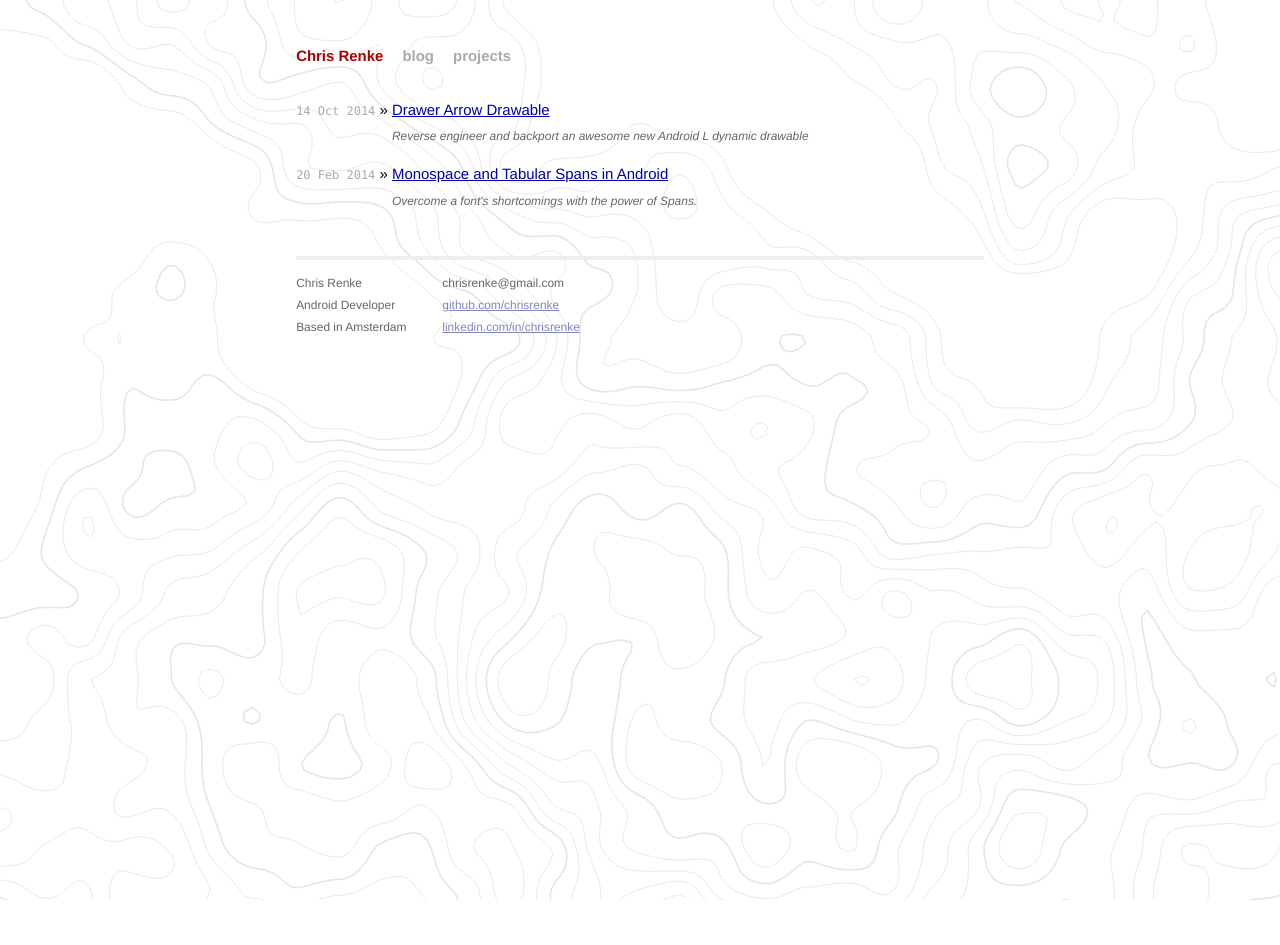
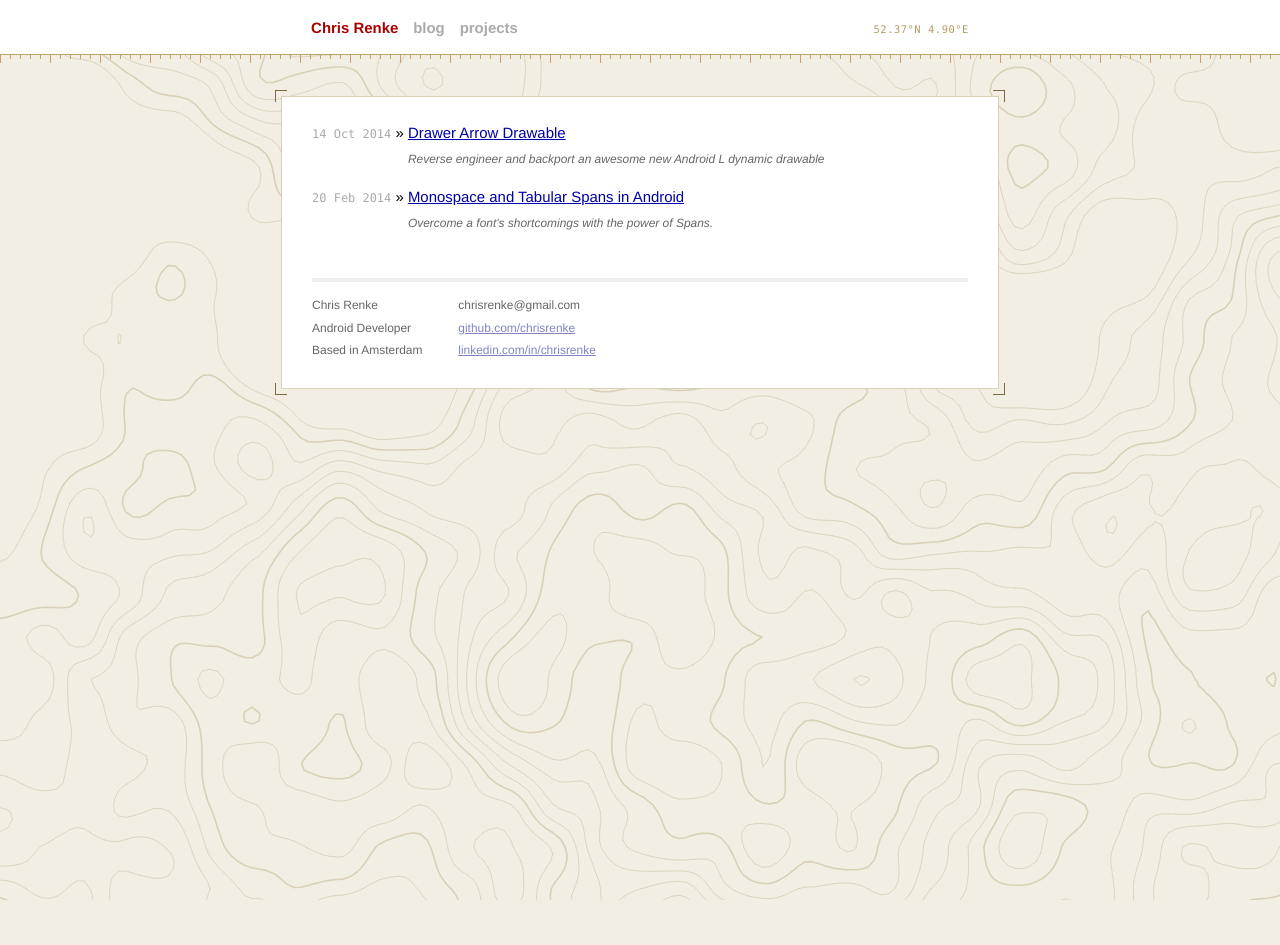
Before and after one commit to ChrisRenke/chrisrenke.github.io, a Jekyll site: the page built from index.html, in a window 1280 px wide. Built offline with Jekyll 4.4.1, drawn with Linux system fonts in a browser that asks for light colours; after the commit the page ends 900 px from its top, so only the background shows below that.

Commit message:
Add masthead band and content panel over the contour background
Co-Authored-By: Claude Sonnet 5.5 <noreply@anthropic.com>

```diff
--- a/_layouts/default.html
+++ b/_layouts/default.html
@@ -16,12 +16,16 @@
     <body>
         <canvas id="contour" aria-hidden="true"></canvas>
 
-        <div class="site">
-          <div class="header">
+        <header class="masthead">
+          <div class="masthead-inner">
             <h1 class="title"><a href="/">{{ site.name }}</a></h1>
             <a class="extra" href="/">blog</a>
             <a class="extra" href="/projects">projects</a>
+            <span class="coords" aria-hidden="true">52.37&deg;N 4.90&deg;E</span>
           </div>
+        </header>
+
+        <div class="site">
 
           {{ content }}
 
--- a/css/main.css
+++ b/css/main.css
@@ -12,7 +12,7 @@
 
 html, body { height: 100%; }
 
-:root { --contour-color: #e6e6e6; }
+:root { --contour-color: #d9d0b8; }
 
 #contour {
   position: fixed;
@@ -23,7 +23,7 @@ html, body { height: 100%; }
 }
 
 body {
-  background-color: #FFF;
+  background-color: #f2eee4;
   font: 13.34px Helvetica, Arial, sans-serif;
   font-size: small;
   text-align: center;
@@ -74,23 +74,83 @@ a:visited { color: #a0a; }
 /*****************************************************************************/
 
 .site {
+  position: relative;
   font-size: 115%;
   text-align: justify;
   max-width: 48em;
+  width: calc(100% - 1.5em);
   box-sizing: border-box;
-  padding: 0 1em;
-  margin: 3em auto 2em;
+  padding: 1.5em 2em 1em;
+  margin: 2.75em auto 2.5em;
   line-height: 1.5em;
+  background-color: #fff;
+  border: 1px solid #d9d0b8;
 }
 
-.header a {
+/* corner crop marks, like a map sheet */
+.site::before {
+  content: "";
+  position: absolute;
+  top: -7px; right: -7px; bottom: -7px; left: -7px;
+  pointer-events: none;
+  background:
+    linear-gradient(#7a6a48, #7a6a48) top left / 12px 1px no-repeat,
+    linear-gradient(#7a6a48, #7a6a48) top left / 1px 12px no-repeat,
+    linear-gradient(#7a6a48, #7a6a48) top right / 12px 1px no-repeat,
+    linear-gradient(#7a6a48, #7a6a48) top right / 1px 12px no-repeat,
+    linear-gradient(#7a6a48, #7a6a48) bottom left / 12px 1px no-repeat,
+    linear-gradient(#7a6a48, #7a6a48) bottom left / 1px 12px no-repeat,
+    linear-gradient(#7a6a48, #7a6a48) bottom right / 12px 1px no-repeat,
+    linear-gradient(#7a6a48, #7a6a48) bottom right / 1px 12px no-repeat;
+}
+
+/* full-width band at the top of the page */
+.masthead {
+  position: relative;
+  background-color: #fff;
+  border-bottom: 1px solid #c2a167;
+}
+
+/* ruler ticks hanging off the bottom edge */
+.masthead::after {
+  content: "";
+  position: absolute;
+  left: 0; right: 0; top: 100%;
+  height: 9px;
+  background:
+    repeating-linear-gradient(90deg, #c2a167 0 1px, transparent 1px 10px) top / 100% 5px no-repeat,
+    repeating-linear-gradient(90deg, #c2a167 0 1px, transparent 1px 50px) top / 100% 9px no-repeat;
+}
+
+.masthead-inner {
+  display: flex;
+  flex-wrap: wrap;
+  align-items: baseline;
+  gap: .25em 1em;
+  max-width: 48em;
+  box-sizing: border-box;
+  margin: 0 auto;
+  padding: 1.25em 2em;
+  font-size: 115%;
+  text-align: left;
+}
+
+.coords {
+  margin-left: auto;
+  color: #b39a63;
+  font-family: Monaco, "Courier New", monospace;
+  font-size: 70%;
+  letter-spacing: .05em;
+}
+
+.masthead a {
   font-weight: bold;
   text-decoration: none;
 }
 
 .title {
   display: inline-block;
-  margin-bottom: 2em;
+  margin: 0;
 }
 
 .title a {
@@ -101,12 +161,11 @@ a:visited { color: #a0a; }
   color: #000;
 }
 
-.header a.extra {
+.masthead a.extra {
   color: #aaa;
-  margin-left: 1em;
 }
 
-.header a.extra:hover {
+.masthead a.extra:hover {
   color: #000;
 }
 
@@ -278,11 +337,14 @@ img { max-width: 100%; height: auto; }
 /*****************************************************************************/
 @media (max-width: 600px) {
   .site {
-    margin-top: 1.5em;
+    margin-top: 1.75em;
+    padding: 1em;
     text-align: left;
   }
 
-  .title { margin-bottom: 1em; }
+  .masthead-inner { padding: .9em 1em; }
+
+  .coords { display: none; }
 
   .date-label,
   .post-box {
```
